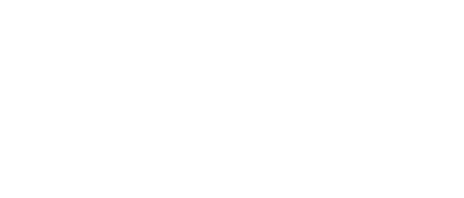
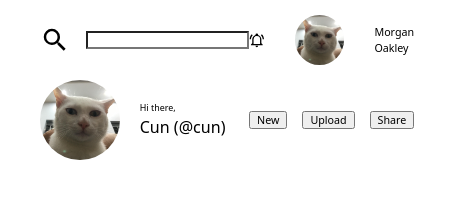
Before and after one commit to CunOwO/odin-dashboard, a plain HTML site: page index.html in a window 390 px wide. Shown: the whole page, 464 px wide, since content can reach past the window. Drawn offline with Linux system fonts and the light colour scheme.

Commit message:
feat: set up layout using grid and flexbox
- Added HTML structure for the dashboard including header, search bar, user bar, greeting section, and buttons.
- Implemented responsive typography using CSS `clamp`.
- Styled header sections with grid layouts and flexbox for alignment.
- Applied reusable styles for images, fonts, and list elements.

```diff
--- a/index.html
+++ b/index.html
@@ -3,7 +3,53 @@
   <head>
     <meta charset="UTF-8" />
     <meta name="viewport" content="width=device-width, initial-scale=1.0" />
-    <title>Document</title>
+    <link rel="stylesheet" href="styles.css" />
+    <title>Dashboard</title>
   </head>
-  <body></body>
+  <body>
+    <div class="container">
+      <div class="header">
+        <div class="search-bar">
+          <svg xmlns="http://www.w3.org/2000/svg" viewBox="0 0 24 24">
+            <path
+              d="M9.5,3A6.5,6.5 0 0,1 16,9.5C16,11.11 15.41,12.59 14.44,13.73L14.71,14H15.5L20.5,19L19,20.5L14,15.5V14.71L13.73,14.44C12.59,15.41 11.11,16 9.5,16A6.5,6.5 0 0,1 3,9.5A6.5,6.5 0 0,1 9.5,3M9.5,5C7,5 5,7 5,9.5C5,12 7,14 9.5,14C12,14 14,12 14,9.5C14,7 12,5 9.5,5Z"
+            />
+          </svg>
+          <input type="search" />
+        </div>
+
+        <div class="user-bar">
+          <svg xmlns="http://www.w3.org/2000/svg" viewBox="0 0 24 24">
+            <title>Notifications</title>
+            <path
+              d="M10,21H14A2,2 0 0,1 12,23A2,2 0 0,1 10,21M21,19V20H3V19L5,17V11C5,7.9 7.03,5.17 10,4.29C10,4.19 10,4.1 10,4A2,2 0 0,1 12,2A2,2 0 0,1 14,4C14,4.1 14,4.19 14,4.29C16.97,5.17 19,7.9 19,11V17L21,19M17,11A5,5 0 0,0 12,6A5,5 0 0,0 7,11V18H17V11M19.75,3.19L18.33,4.61C20.04,6.3 21,8.6 21,11H23C23,8.07 21.84,5.25 19.75,3.19M1,11H3C3,8.6 3.96,6.3 5.67,4.61L4.25,3.19C2.16,5.25 1,8.07 1,11Z"
+            />
+          </svg>
+          <img src="./images/user-image.jpeg" alt="User profile image"
+          height="50px" width="auto"" />
+          <span>Morgan Oakley</span>
+        </div>
+
+        <div class="greeting">
+          <img
+            src="./images/user-image.jpeg"
+            alt="User profile image"
+            height="80px"
+            width="auto"
+          />
+          <p>
+            Hi there,<br />
+            <span>Cun (@cun)</span>
+          </p>
+        </div>
+        <div class="btn-container">
+          <button>New</button>
+          <button>Upload</button>
+          <button>Share</button>
+        </div>
+      </div>
+      <div class="sidebar"></div>
+      <div class="main-content"></div>
+    </div>
+  </body>
 </html>
--- a/styles.css
+++ b/styles.css
@@ -24,12 +24,94 @@ img {
   max-inline-size: 100%;
 }
 
-/* html {
+html {
     font-size: clamp(1rem, 0.75rem + 1.5vw, 2rem);
 }
 
 
-body {
+/* body {
     font-size: calc(16px + 1vw);
     height: 100vh;
 } */
+
+.container {
+  display: grid;
+  grid-template-columns: 1fr 3fr;
+}
+
+.header {
+  grid-column: 2 / -1;
+  display: grid;
+  grid-template-columns: 2fr 1fr;
+  grid-template-rows: 1fr 1fr;
+  padding: 0 50px 20px 40px;
+
+  & .search-bar {
+    display: flex;
+    align-items: center;
+    gap: 16px;
+
+    & svg {
+        height: 30px;
+        width: 30px;
+    }
+
+    & input {
+      appearance: none;
+      font-size: 0.6rem;
+    }
+  }
+
+  & .user-bar {
+    display: flex;
+    align-items: center;
+    justify-content: center;
+    gap: 30px;
+
+    & svg {
+      height: 30px;
+      width: 30px;
+    }
+
+    & img {
+      border-radius: 50%;
+    }
+
+    & span {
+      font-size: 0.6rem;
+    }
+  }
+
+  & .greeting {
+    display: flex;
+    align-items: center;
+    gap: 20px;
+
+
+    & img {
+      border-radius: 50%;
+    }
+
+    & p {
+      font-size: 0.5rem;
+    }
+
+    & p span {
+      font-size: 0.9rem;
+    }
+  }
+
+  & .btn-container {
+    display: grid;
+    grid-template-columns: repeat(3, 1fr);
+    font-size: 0.6rem;
+    align-items: center;
+    gap: 15px;
+
+  }
+}
+
+
+.sidebar {
+  grid-row: 1 / span 2;
+}
```
Also changed, not shown: images/user-image.jpeg (added).
